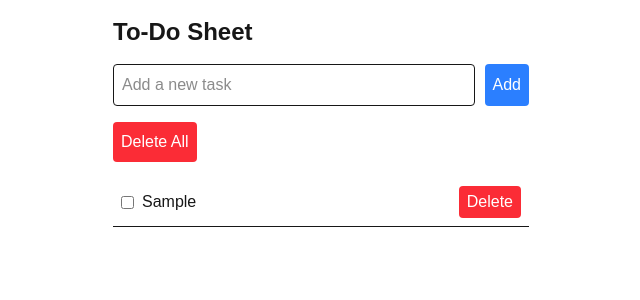
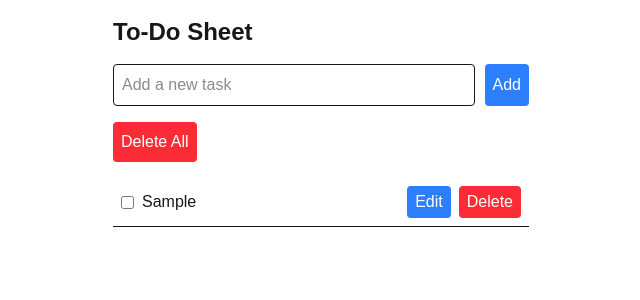
Before and after one commit to Anthony-obiako/todosheet, a Next.js app: page / in a window 1280 px wide. Both pictures are taken after typing "Sample" into the empty fields and a click on the button "Add". Shown: the top 300 px of the page, without its empty margins (319-959 px from the left). Built offline with nearby package versions, Linux system fonts and the light colour scheme.

Commit message:
added an edit task button and confirmation prompt

```diff
--- a/src/components/ToDoItem.tsx
+++ b/src/components/ToDoItem.tsx
@@ -1,3 +1,5 @@
+import { useState } from 'react';
+
 interface Todo {
   id: number;
   text: string;
@@ -8,28 +10,58 @@ interface TodoItemProps {
   todo: Todo;
   onToggle: (id: number) => void;
   onDelete: (id: number) => void;
+  onEdit: (id: number, newText: string) => void;
 }
 
-export default function TodoItem({ todo, onToggle, onDelete }: TodoItemProps) {
+export default function TodoItem({ todo, onToggle, onDelete, onEdit }: TodoItemProps) {
+  const [isEditing, setIsEditing] = useState(false);
+  const [editText, setEditText] = useState(todo.text);
+
+  const handleSave = () => {
+    onEdit(todo.id, editText);
+    setIsEditing(false);
+  };
+
   return (
     <li className="flex justify-between items-center p-2 border-b">
-      <div className="flex items-center">
+      <div className="flex items-center flex-grow">
         <input
           type="checkbox"
           checked={todo.completed}
           onChange={() => onToggle(todo.id)}
           className="mr-2"
+          aria-label={`Mark ${todo.text} as ${todo.completed ? 'incomplete' : 'complete'}`}
         />
+        {isEditing ? (
+          <input
+            type="text"
+            value={editText}
+            onChange={(e) => setEditText(e.target.value)}
+            className="flex-grow p-1 border rounded"
+            aria-label="Edit task text"
+          />
+        ) : (
           <span className={todo.completed ? 'line-through text-gray-500' : ''}>
             {todo.text}
           </span>
+        )}
       </div>
+      <div className="flex gap-2">
+        <button
+          onClick={isEditing ? handleSave : () => setIsEditing(true)}
+          className="bg-blue-500 text-white px-2 py-1 rounded"
+          aria-label={isEditing ? 'Save edited task' : 'Edit task'}
+        >
+          {isEditing ? 'Save' : 'Edit'}
+        </button>
         <button
           onClick={() => onDelete(todo.id)}
           className="bg-red-500 text-white px-2 py-1 rounded"
+          aria-label={`Delete task ${todo.text}`}
         >
           Delete
         </button>
+      </div>
     </li>
   );
 }
--- a/src/components/ToDoSheet.tsx
+++ b/src/components/ToDoSheet.tsx
@@ -50,9 +50,16 @@ export default function TodoSheet() {
     setTodos(todos.filter(todo => todo.id !== id));
   };
 
+  const editTodo = (id: number, newText: string) => {
+    if (newText.trim() === '') return; // Prevent empty edits
+    setTodos(todos.map(todo =>
+      todo.id === id ? { ...todo, text: newText } : todo
+    ));
+  };
+
   const deleteAllTodos = () => {
-    setTodos([]);
-    if (typeof window !== 'undefined') {
+    if (typeof window !== 'undefined' && window.confirm('Are you sure you want to delete all tasks?')) {
+      setTodos([]);
       localStorage.removeItem('todos');
     }
   };
@@ -66,6 +73,7 @@ export default function TodoSheet() {
           onClick={deleteAllTodos}
           disabled={todos.length === 0}
           className="bg-red-500 text-white p-2 rounded disabled:bg-gray-300 disabled:cursor-not-allowed"
+          aria-label="Delete all tasks"
         >
           Delete All
         </button>
@@ -80,6 +88,7 @@ export default function TodoSheet() {
               todo={todo}
               onToggle={toggleTodo}
               onDelete={deleteTodo}
+              onEdit={editTodo}
             />
           ))}
         </ul>
```
Lines whose indentation alone changed are shown as unchanged.
